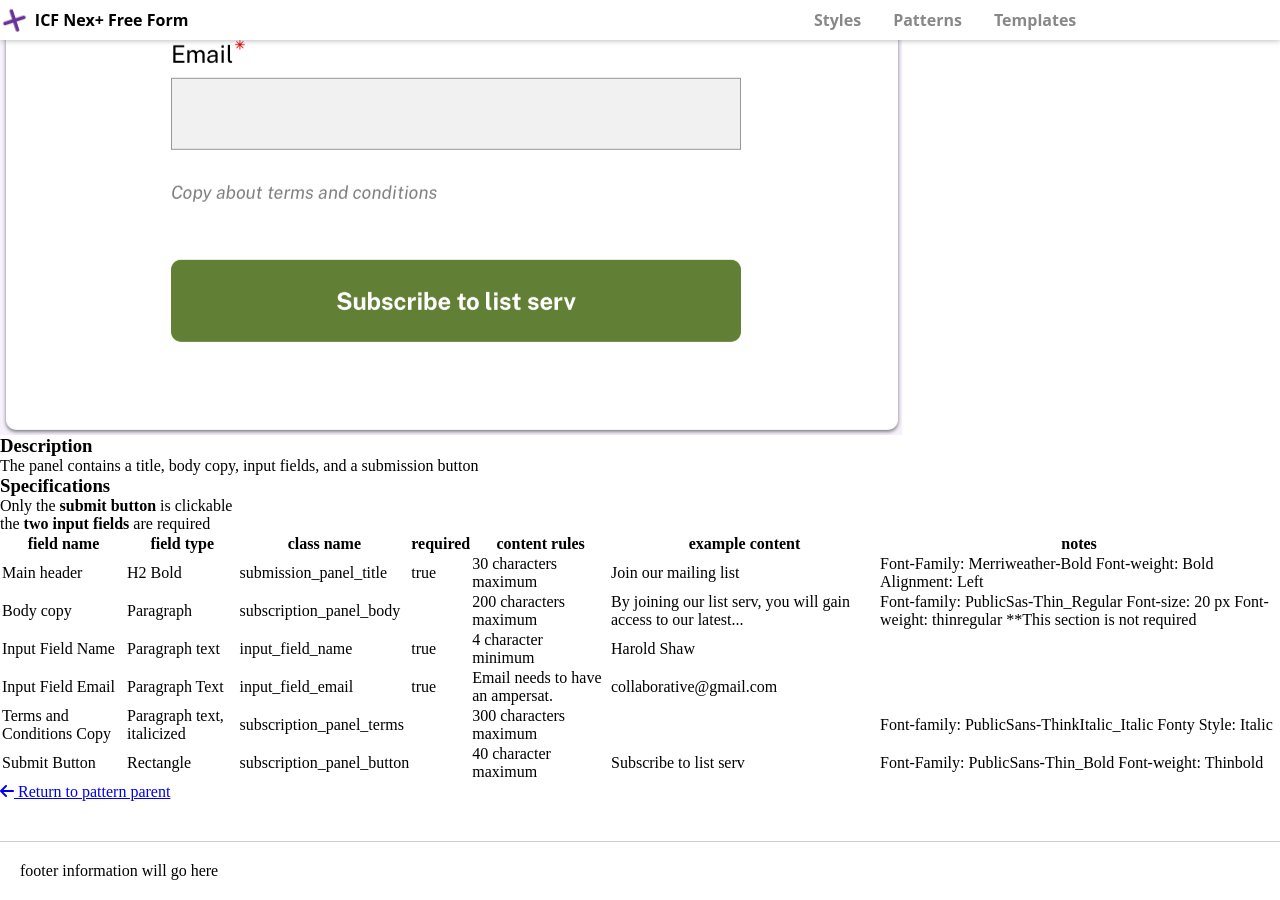
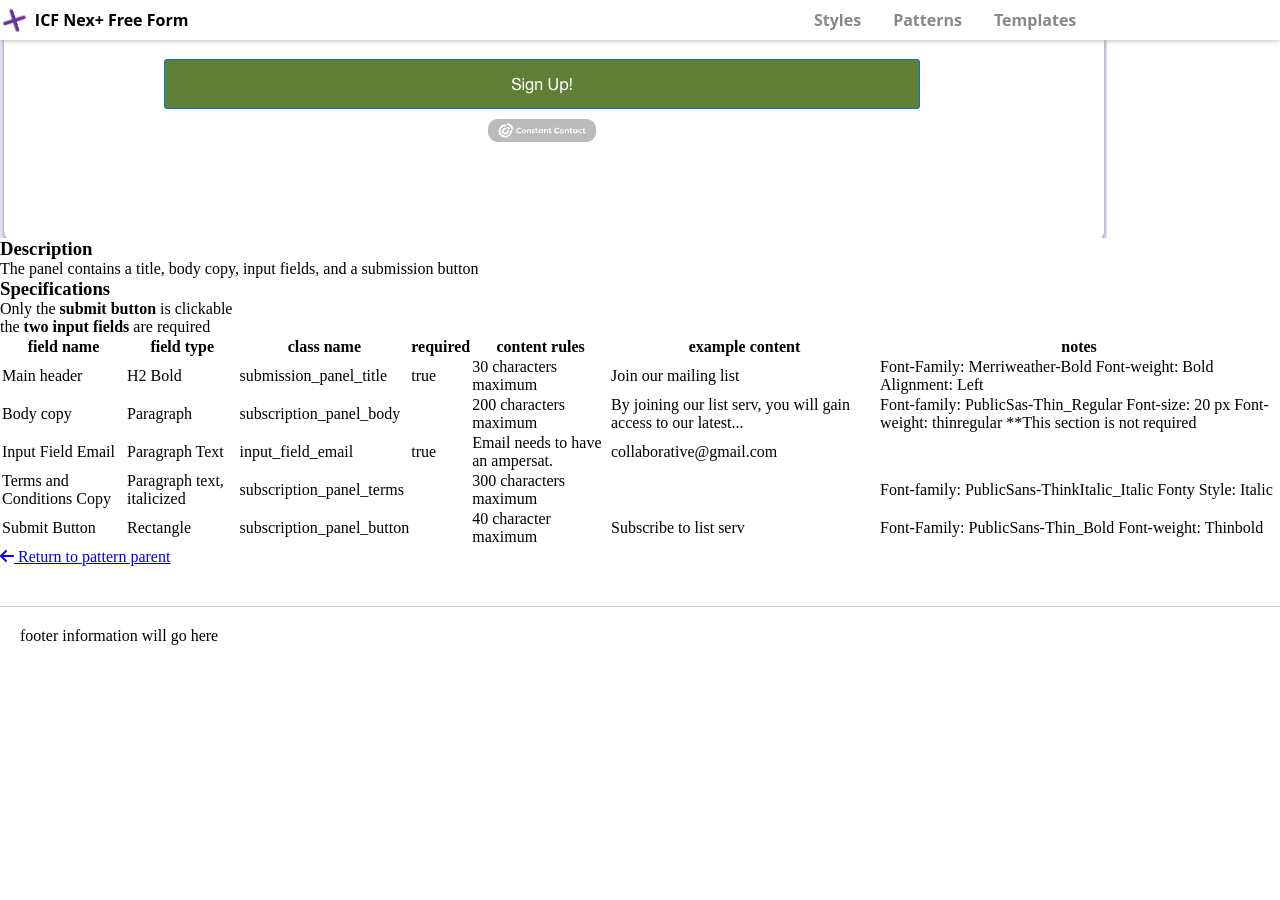
Before and after one commit to ux-at-icfnext/herc, a Jekyll site: the page built from pages/patterns/subscription-panel.md, in a window 1280 px wide and 900 px high, scrolled down 536 px. Built offline with Jekyll 4.4.1, drawn with Linux system fonts in a browser that asks for light colours; nearby versions of some CDN libraries; after the commit the page ends 1201 px from its top, so only the background shows below that.

Commit message:
Update Pattern Specifications “subscription-panel”

```diff
--- a/pages/patterns/subscription-panel.md
+++ b/pages/patterns/subscription-panel.md
@@ -8,7 +8,7 @@ category: pattern
 specification: |-
   * Only the **submit button** is clickable
   * the **two input fields** are required
-designimg: /assets/img/uploads/screen-shot-2022-01-19-at-11.52.49-am.png
+designimg: /assets/img/uploads/screen-shot-2022-01-26-at-3.55.21-pm.png
 schema:
   - fieldname: Main header
     type: H2 Bold
@@ -30,12 +30,6 @@ schema:
       **This section is not required
     content: 200 characters maximum
     example: By joining our list serv, you will gain access to our latest...
-  - fieldname: Input Field Name
-    type: Paragraph text
-    class: input_field_name
-    required: true
-    content: 4 character minimum
-    example: Harold Shaw
   - fieldname: Input Field Email
     type: "Paragraph Text "
     class: input_field_email
```
Also changed, not shown: assets/img/uploads/screen-shot-2022-01-26-at-3.55.21-pm.png (added).
